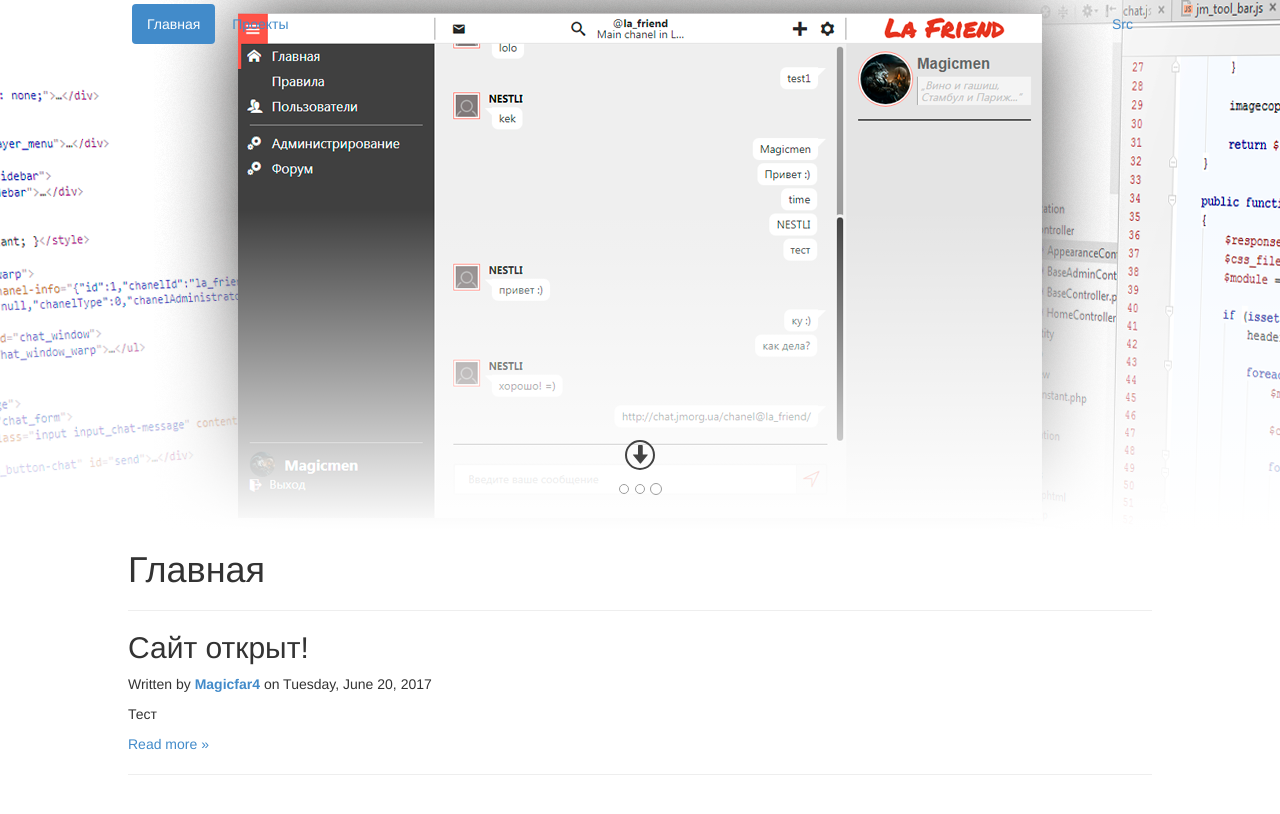
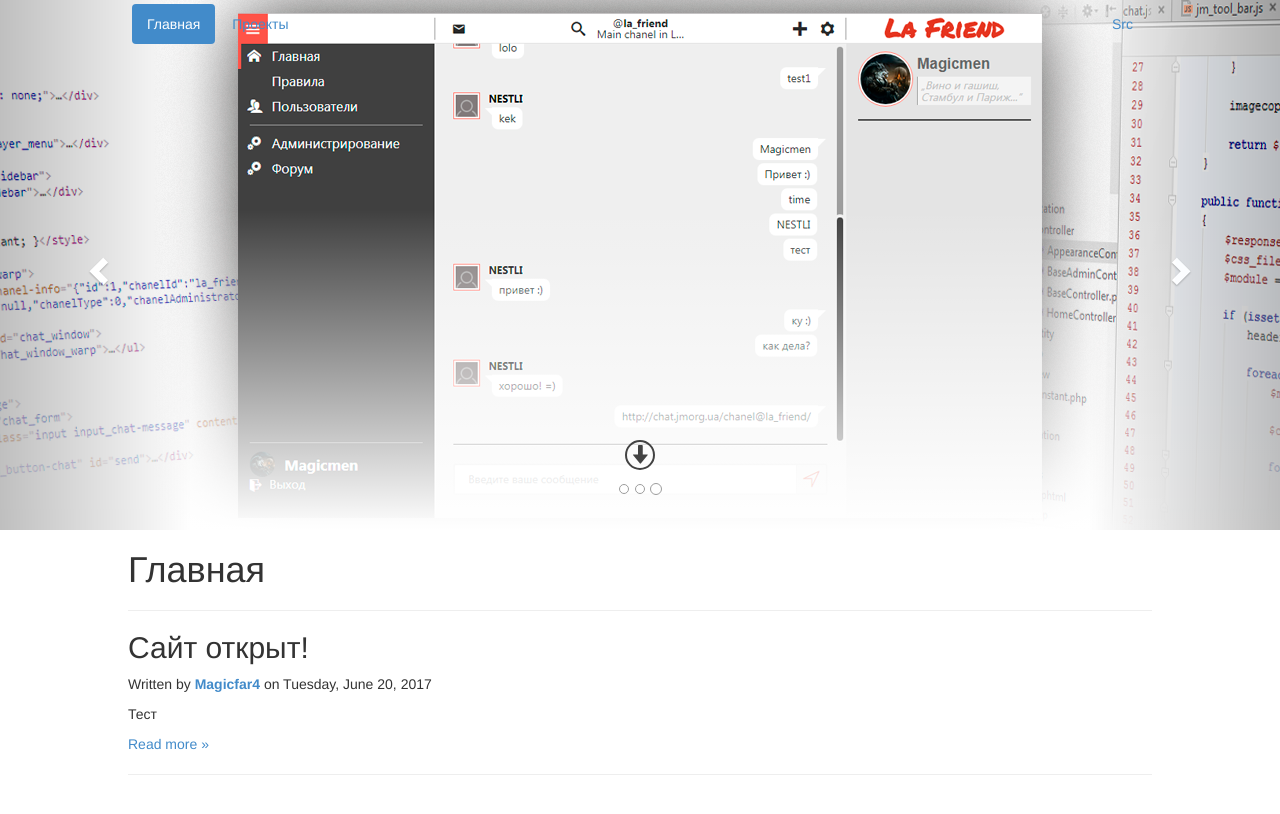
Before and after one commit to jm-organization/jm-organization.github.io, a Jekyll site: the page built from index.html, in a window 1280 px wide and 1400 px high. Shown: the top 814 px of the window. Built offline with Jekyll 4.4.1, drawn with Linux system fonts in a browser that asks for light colours.

Commit message:
исправления

```diff
--- a/assets/css/main.css
+++ b/assets/css/main.css
@@ -46,7 +46,7 @@ section {
     .jm-header .jm-layer.nav-layer {
       position: absolute;
       z-index: 5897; }
-  .jm-header .carousel-inner {
+  .jm-header .carousel-control {
     z-index: 14; }
   .jm-header .carousel-inner > .item > div[data-role="img"] {
     background: no-repeat center 0;
--- a/assets/css/main.sass
+++ b/assets/css/main.sass
@@ -52,7 +52,7 @@ section
       position: absolute
       z-index: $maxZIndex - 1
 
-  .carousel-inner
+  .carousel-control
     z-index: 14
 
   .carousel-inner > .item > div[data-role="img"]
```
